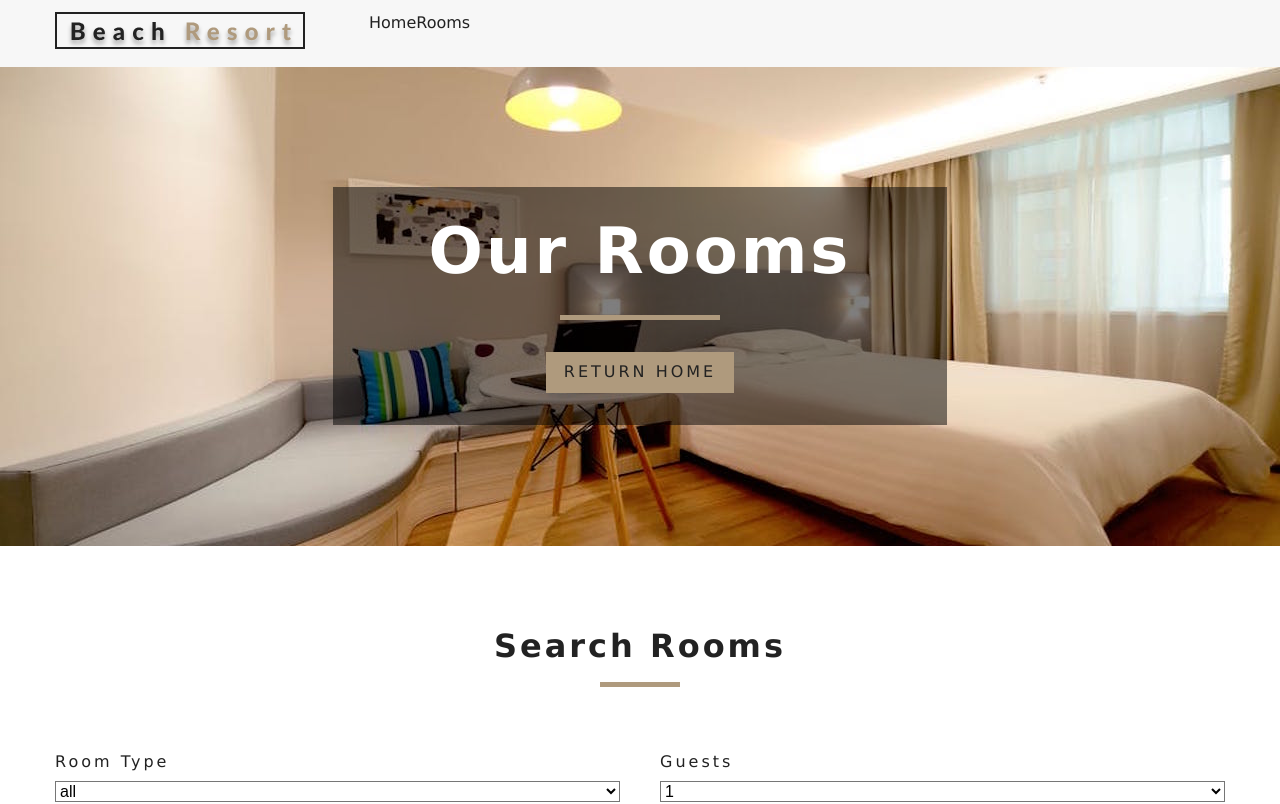
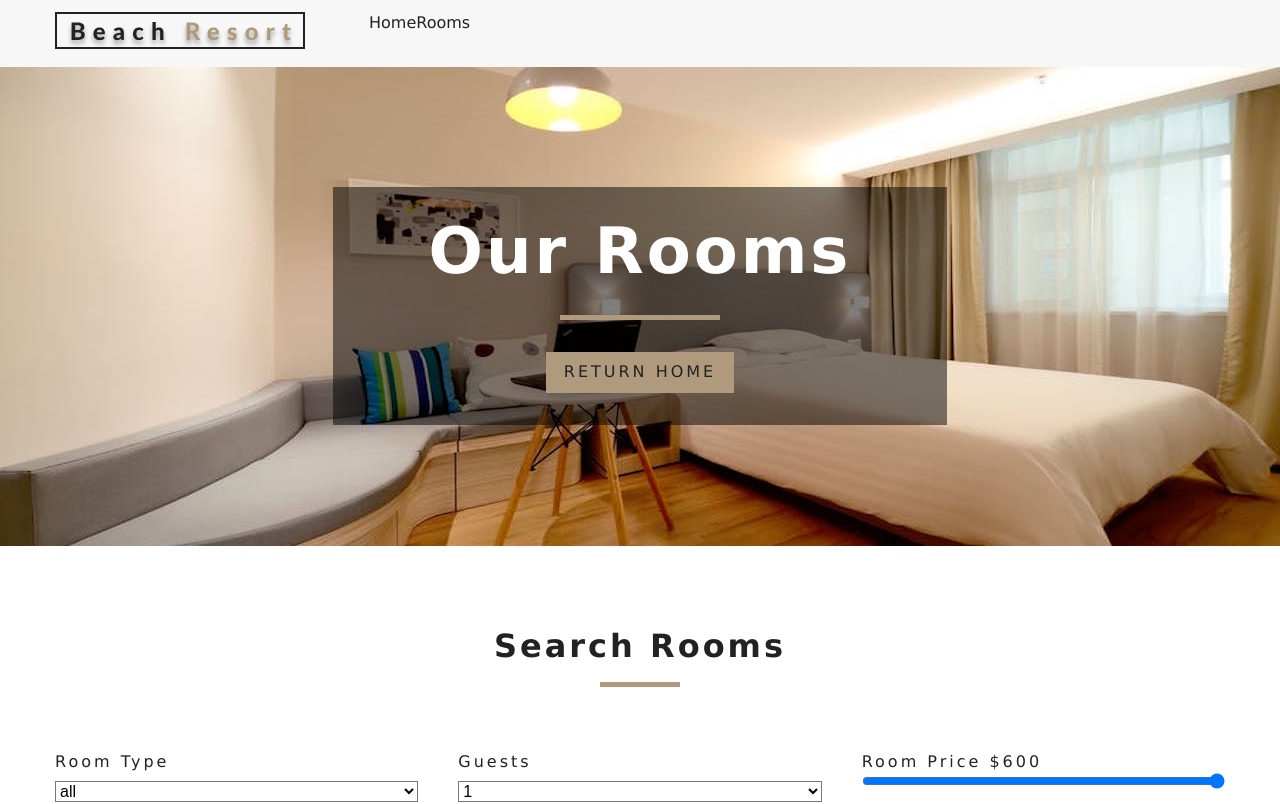
Before and after one commit to francis-mwas/ReactootelApp, a React (Create React App) app: page /rooms in a window 1280 px wide. Shown: the top 804 px of the page. Built offline with nearby package versions, Linux system fonts and the light colour scheme.

Commit message:
Added filter by price functionality

```diff
--- a/src/components/RoomsFilter.js
+++ b/src/components/RoomsFilter.js
@@ -13,7 +13,7 @@
     const context = useContext(RoomContext);
 
     const {
-        handleChange, type, capacity, price, minPrice, maxaPrice, minSize, maxSize, breakfast, pets
+        handleChange, type, capacity, price, minPrice, maxPrice, minSize, maxSize, breakfast, pets
     } = context;
     // get unique types
     let types = getUniqueValues(rooms, 'type');
@@ -50,6 +50,14 @@
                     </select>
                 </div>
                 {/* end guests type  */}
+                {/* filter by room price */}
+                <div className="form-group">
+                    <label htmlFor="price">
+                        room price ${price}
+                        <input type="range" name="price" min={minPrice} max={maxPrice} id="price" value={price} onChange={handleChange} className="form-control"/>
+                    </label>
+                </div>
+                {/* end of filter by room price */}
             </form>
         </section>
     )
--- a/src/context.js
+++ b/src/context.js
@@ -77,6 +77,7 @@
         let tempRooms = [...rooms];
         // transform values
         capacity = parseInt(capacity);
+        price = parseInt(price);
 
         // filter by type
         if(type !== 'all'){
@@ -86,6 +87,9 @@
         if(capacity !==1){
             tempRooms = tempRooms.filter(room => room.capacity >= capacity);
         }
+        // filter by price
+        tempRooms = tempRooms.filter(room => room.price <= price);
+        // change state
         this.setState({
             sortedRooms: tempRooms
         });
```
